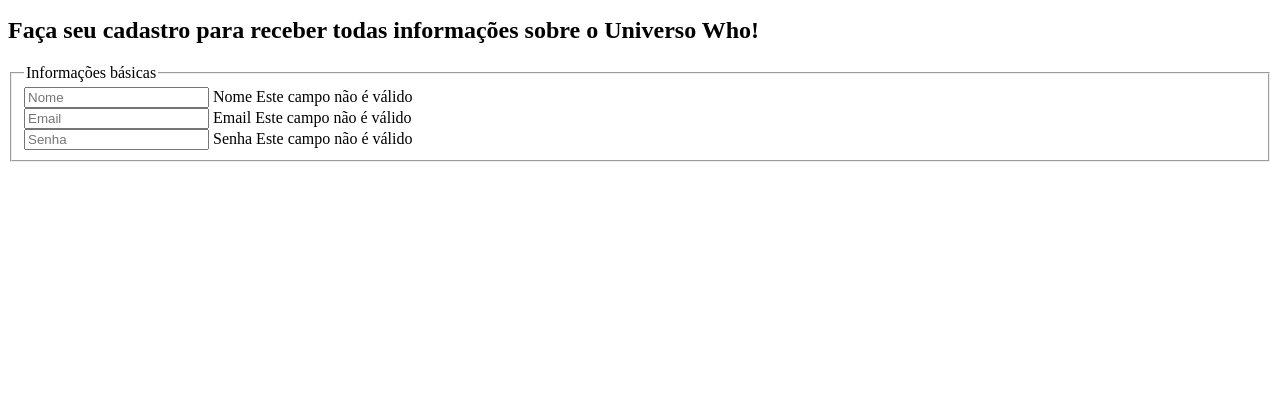
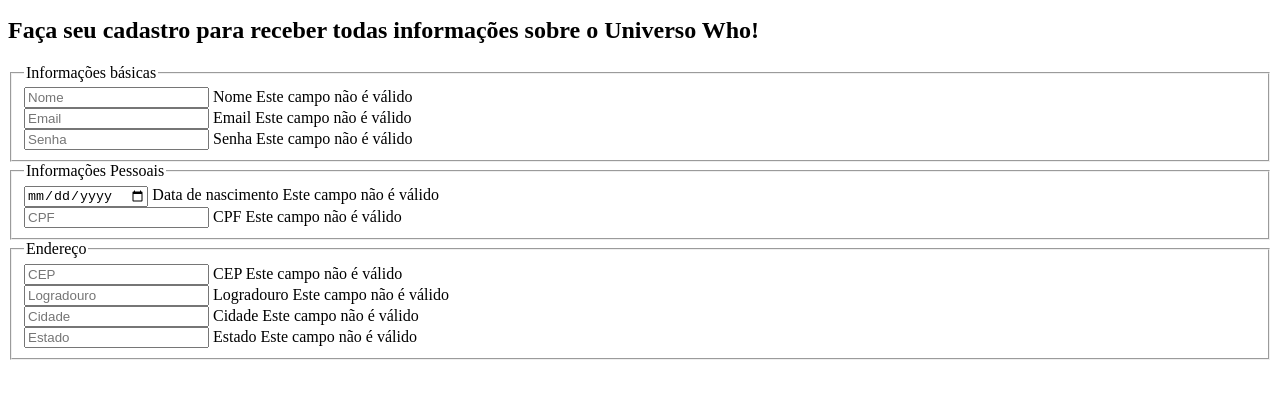
Before and after one commit to JessMotta/formulario_regex, a plain HTML site: page index.html in a window 1280 px wide. Shown: the part 29-428 px from the top of the page. Drawn offline with Linux system fonts and the light colour scheme; files whose address does not match are found by name.

Commit message:
start srtucture

```diff
--- a/index.html
+++ b/index.html
@@ -33,6 +33,48 @@
                 </div>
             </fieldset>
 
+            <fieldset>
+                <legend class="form__legend">Informações Pessoais</legend>
+                <div class="input__container">
+                    <input type="date" name="birthday" id="birthday" class="input" placeholder="Data de nascimento" data-type="birthday" required>
+                    <label class="input__label" for="birthday">Data de nascimento</label>
+                    <span>Este campo não é válido</span>
+                </div>
+                <div class="input__container">
+                    <input type="text" name="cpf" id="cpf" class="input" placeholder="CPF" data-type="cpf" required>
+                    <label class="input__label" for="cpf">CPF</label>
+                    <span>Este campo não é válido</span>
+                </div>
+            </fieldset>
+
+            <fieldset>
+                <legend class="form__legend">Endereço</legend>
+                <div class="input__container">
+                    <input type="text" name="cep" id="cep" class="input" placeholder="CEP" data-type="cep" required>
+                    <label class="input__label" for="cep">CEP</label>
+                    <span>Este campo não é válido</span>
+                </div>
+                <div class="input__container">
+                    <input type="text" name="address" id="address" class="input" placeholder="Logradouro" data-type="address" required>
+                    <label class="input__label" for="address">Logradouro</label>
+                    <span>Este campo não é válido</span>
+                </div>
+
+                <div class="input__container">
+                    <input type="text" name="city" id="city" class="input" placeholder="Cidade" data-type="city" required>
+                    <label class="input__label" for="city">Cidade</label>
+                    <span>Este campo não é válido</span>
+                </div>
+
+                <div class="input__container">
+                    <input type="text" name="state" id="state" class="input" placeholder="Estado" data-type="state" required>
+                    <label class="input__label" for="state">Estado</label>
+                    <span>Este campo não é válido</span>
+                </div>
+
+
+            </fieldset>
+
         </form>
 
     </main>
```
